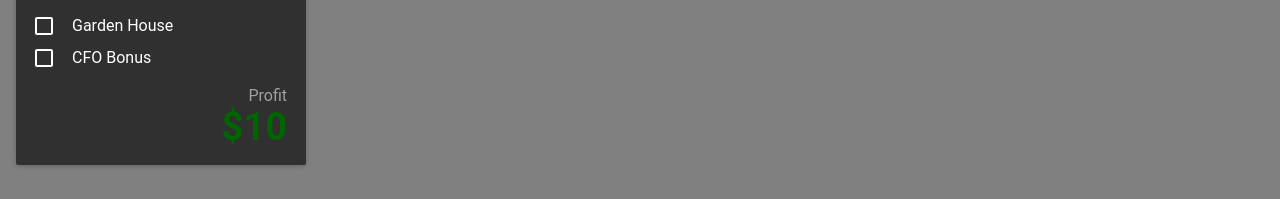
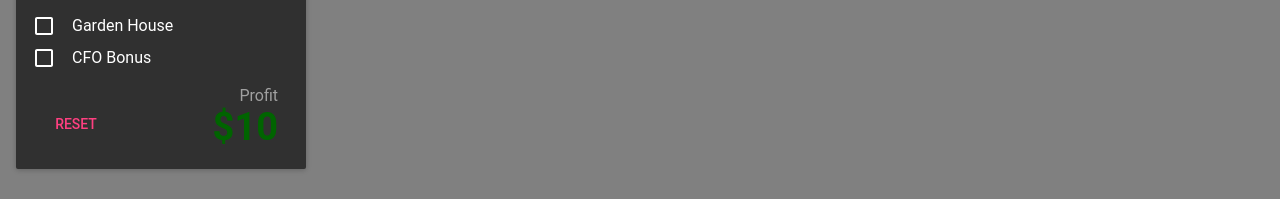
Before and after one commit to NiXXeD/dinnertime, a React (Create React App) app: page / in a window 1280 px wide. Shown: the part 360-559 px from the top of the page. Built offline with nearby package versions, Linux system fonts and the light colour scheme; what react-tap-event-plugin would draw is missing.

Commit message:
feat: Add reset button.

```diff
--- a/src/Calc/Calc.css
+++ b/src/Calc/Calc.css
@@ -4,23 +4,27 @@
     max-width: 290px;
 }
 
-.CalcDivider {
-    margin: 16px 0 16px 0 !important;
+.Profit {
+    width: calc(100% - 100px);
+    right: 0;
+    display: inline-block;
 }
 
-.CalcProfit {
-    margin-right: 3px;
-}
-
-.CalcProfit .subheader {
+.Profit .subheader {
     margin-top: 16px;
     text-align: right;
     color: rgba(255, 255, 255, 0.54);
 }
 
-.CalcProfit .dollars {
+.Profit .dollars {
     font-size: 38px;
     font-weight: bold;
     color: darkgreen;
     text-align: right;
 }
+
+.Reset {
+    display: inline-block;
+    bottom: 12px;
+    left: 0;
+}
--- a/src/Calc/Calc.js
+++ b/src/Calc/Calc.js
@@ -1,6 +1,7 @@
 import React from 'react'
 import {Card} from 'material-ui/Card'
 import Checkbox from 'material-ui/Checkbox'
+import FlatButton from 'material-ui/FlatButton'
 import SelectField from 'material-ui/SelectField'
 import Subheader from 'material-ui/Subheader'
 import MenuItem from 'material-ui/MenuItem'
@@ -9,21 +10,20 @@ import './Calc.css'
 const minPrice = -5
 const maxPrice = 20
 const unitPrices = [...Array(26)].map((v, i) => i - 5)
-    .map(unitPrice => {
-        return <MenuItem key={unitPrice} value={unitPrice} primaryText={`$${unitPrice}`}/>
-    })
+    .map(unitPrice => <MenuItem key={unitPrice} value={unitPrice} primaryText={`$${unitPrice}`}/>)
+const defaultState = {
+    bonus: 0,
+    cfo: false,
+    garden: false,
+    sales: 1,
+    unitPrice: 10
+}
 
 class Calc extends React.Component {
     constructor(props) {
         super(props)
 
-        this.state = {
-            bonus: 0,
-            cfo: false,
-            garden: false,
-            sales: 1,
-            unitPrice: 10
-        }
+        this.state = defaultState
     }
 
     unitPriceChanged = (event, index, unitPrice) => {
@@ -51,6 +51,7 @@ class Calc extends React.Component {
 
     bonusChanged = (event, index, bonus) => this.setState({bonus})
     cfoChanged = (event, cfo) => this.setState({cfo})
+    resetClicked = () => this.setState(defaultState)
 
     render() {
         let unit = this.state.unitPrice * this.state.sales
@@ -101,13 +102,31 @@ class Calc extends React.Component {
                 </SelectField>
 
                 {/* Garden House */}
-                <Checkbox label="Garden House" style={{marginTop: 8}} onCheck={this.gardenChanged}/>
+                <Checkbox
+                    label="Garden House"
+                    style={{marginTop: 8}}
+                    checked={this.state.garden}
+                    onCheck={this.gardenChanged}
+                />
 
                 {/* CFO Bonus */}
-                <Checkbox label="CFO Bonus" style={{marginTop: 8}} onCheck={this.cfoChanged}/>
+                <Checkbox
+                    label="CFO Bonus"
+                    style={{marginTop: 8}}
+                    checked={this.state.cfo}
+                    onCheck={this.cfoChanged}
+                />
+
+                {/* Reset Button */}
+                <FlatButton
+                    className="Reset"
+                    label="Reset"
+                    secondary={true}
+                    onClick={this.resetClicked}
+                />
 
                 {/* Profit */}
-                <div className="CalcProfit">
+                <div className="Profit">
                     <div className="subheader">Profit</div>
                     <div className="dollars">{`$${profit}`}</div>
                 </div>
```
